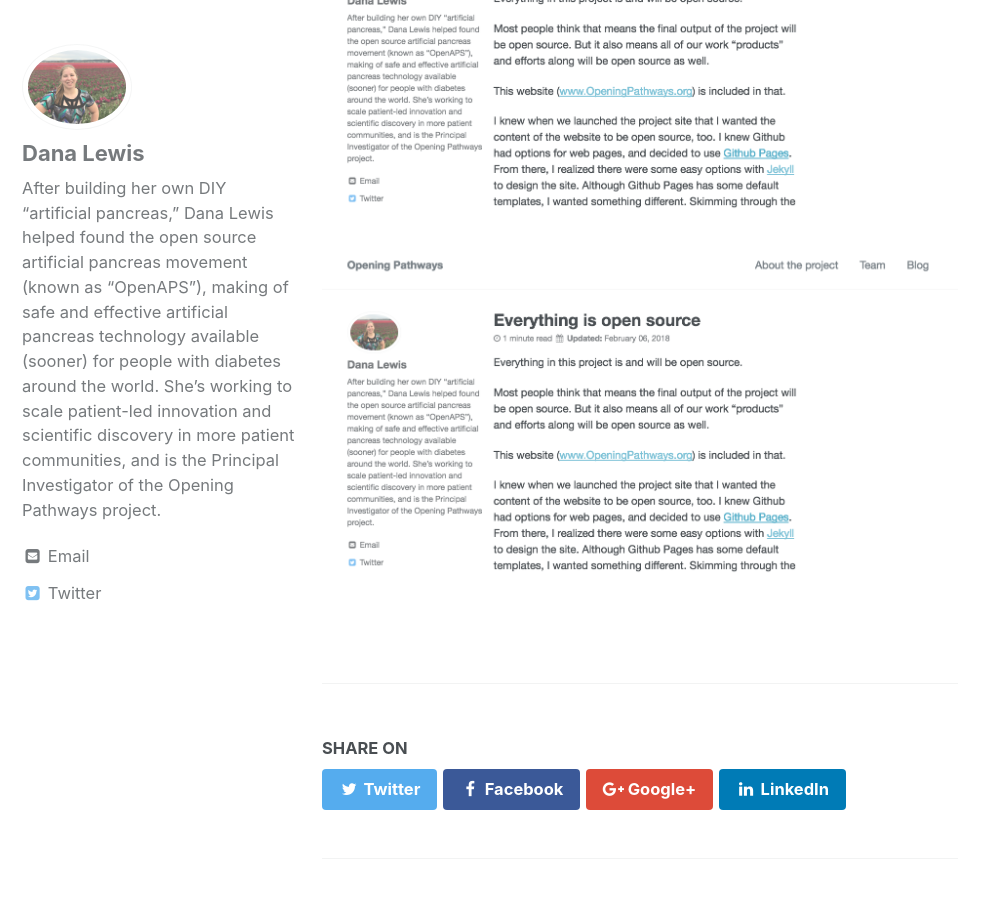
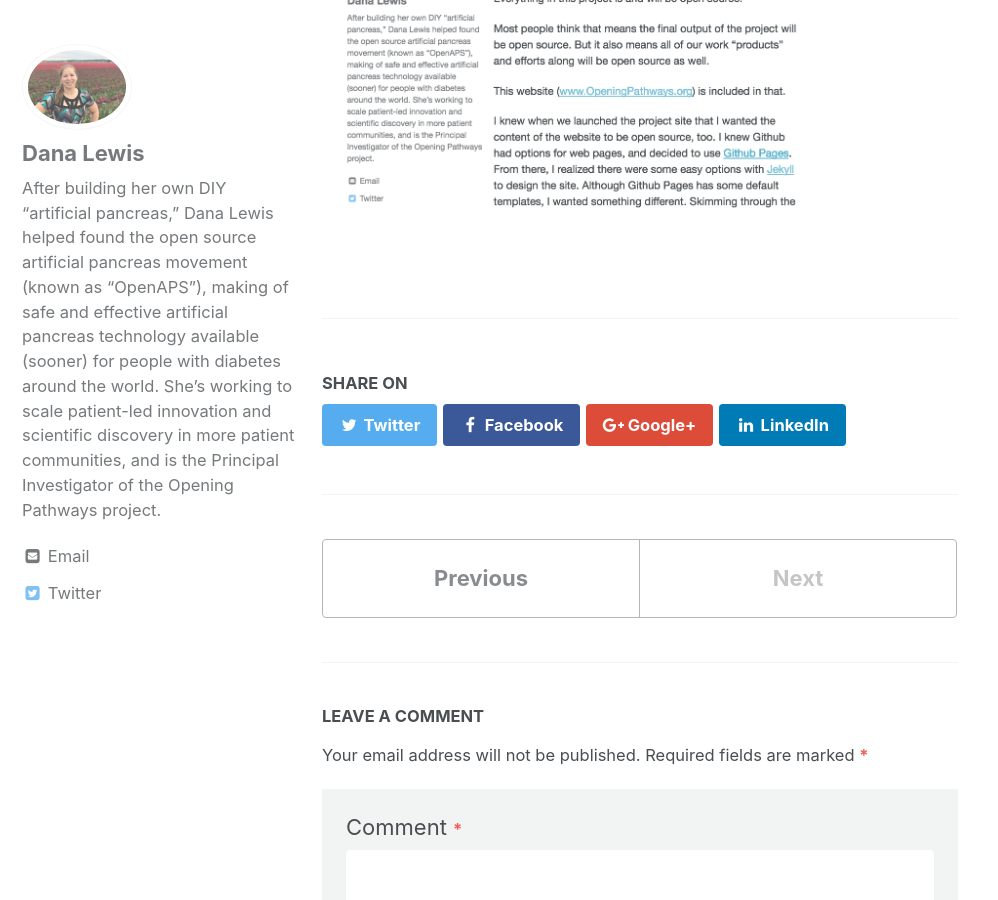
Before and after one commit to opening-pathways/website, a Jekyll site: the page built from _posts/2018-04-06-what-you-see-on-this-blog-and-meet-the-team.md, in a window 1280 px wide and 900 px high, scrolled down 1394 px. Shown: the whole window, without its empty margins (0-998 px from the left). Built offline with Jekyll 4.4.1, drawn with Linux system fonts in a browser that asks for light colours.

Commit message:
Remove duplicate image

```diff
--- a/_posts/2018-04-06-what-you-see-on-this-blog-and-meet-the-team.md
+++ b/_posts/2018-04-06-what-you-see-on-this-blog-and-meet-the-team.md
@@ -24,6 +24,4 @@ Each blog post will be identified with the author, and we may also feature guest
 
 Here's a visual of what the posts look like:
 
-![Example of author identified for each blog post](https://github.com/opening-pathways/website/blob/master/assets/img/example_author_post.png)
-
 <img src="/assets/img/example_author_post.png" alt="Example of author identified for each blog post">
```
